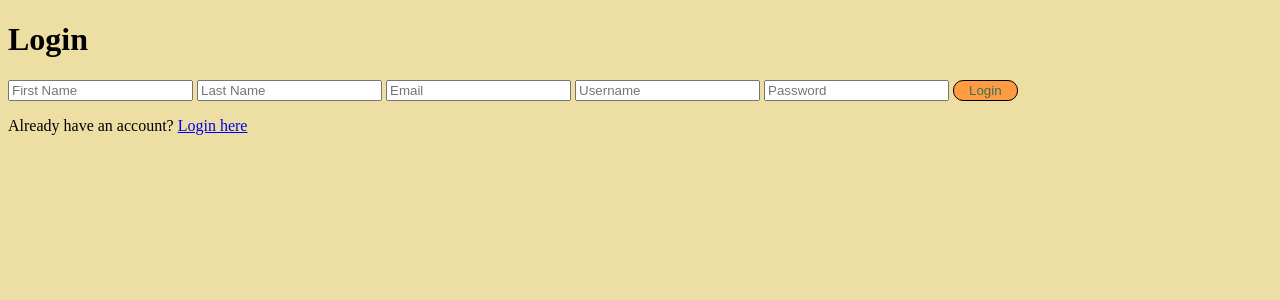
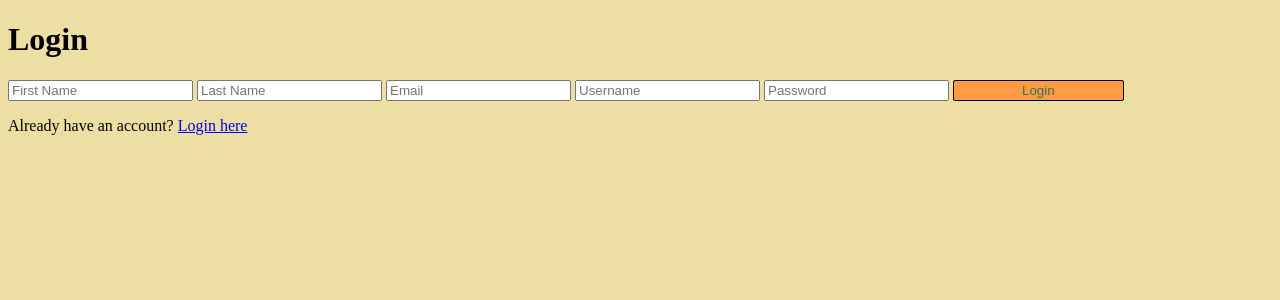
Before and after one commit to Superfinnee/SE_HSC_AT2, a Flask app: page /register in a window 1280 px wide. Shown: the top 300 px of the page. Run offline with Flask 3, Linux system fonts and the light colour scheme.

Commit message:
Button Fixes

```diff
--- a/static/style.css
+++ b/static/style.css
@@ -12,10 +12,10 @@ button {
     background-color: var(--Sandy-Brown);
     color: black;
     border: solid 1px black;
-    padding: 2px 15px;
+    padding: 2px 68px;
     cursor: pointer;
     transition: background-color 0.3s ease;
-    border-radius: 10px;
+    border-radius: 2px;
     color: #337357;
 }
 button:hover {
```
